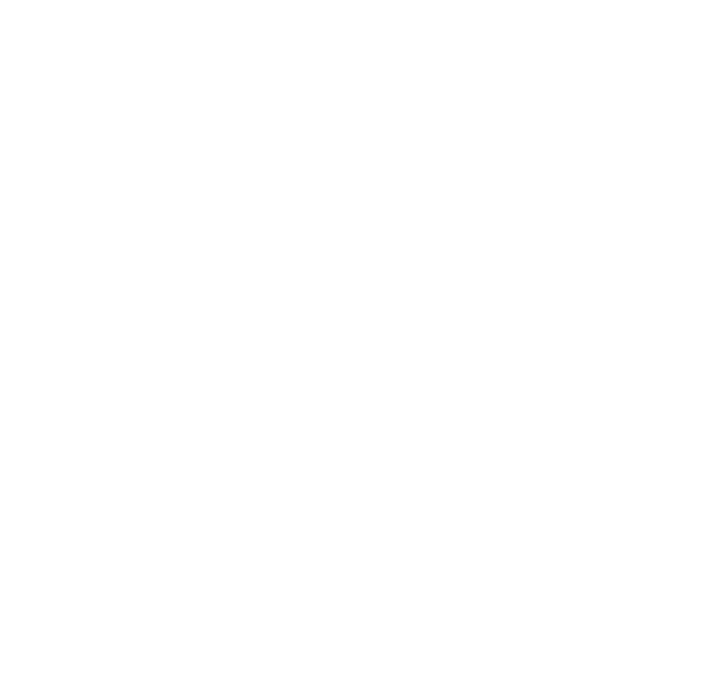
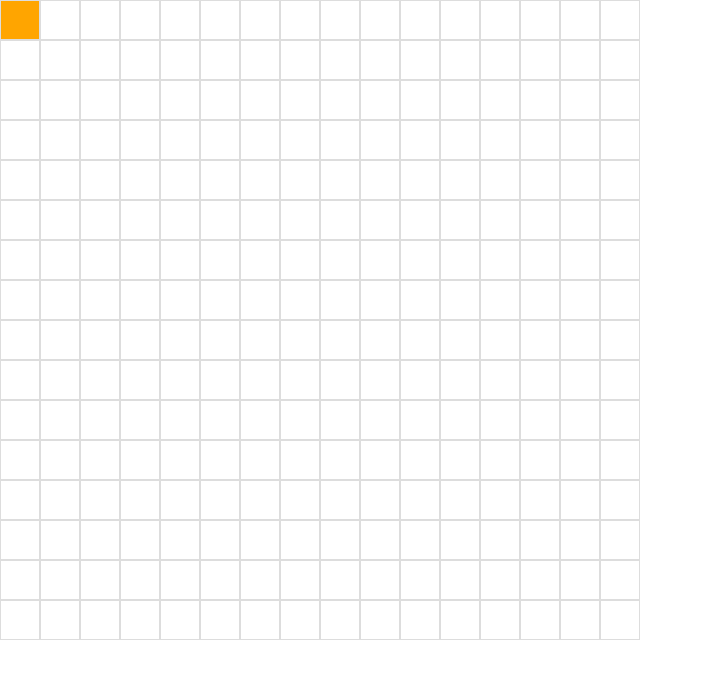
Before and after one commit to hoortex/Sketch, a plain HTML site: page index.html in a window 1280 px wide. Shown: the whole page, without its empty margins (0-703 px from the left). Drawn offline with Linux system fonts and the light colour scheme.

Commit message:
ADDED Entire Grid Effect, mouse hover = change of colour of square

```diff
--- a/index.html
+++ b/index.html
@@ -7,8 +7,8 @@
     <link rel="stylesheet" href="style.css">
 </head>
 <body>
+    <div id="container"></div>
 
-
-<script src="./scripts.js"></script>
+    <script src="./scripts.js"></script>
 </body>
 </html>
--- a/scripts.js
+++ b/scripts.js
@@ -0,0 +1,19 @@
+const cont = document.getElementById("container");
+
+for (let i = 0; i < 256; i++) {
+    const div = document.createElement('div');
+    div.classList.add(`square`);
+    cont.appendChild(div);
+}
+
+const squares = document.querySelectorAll(`.square`);
+
+squares.forEach(square => {
+    square.addEventListener('mouseenter', () => {
+        square.style.backgroundColor = "orange";
+    });
+
+    square.addEventListener('mouseleave', () => {
+        square.style.backgroundColor = "";
+    });
+});
--- a/style.css
+++ b/style.css
@@ -0,0 +1,19 @@
+* {
+    box-sizing: border-box; /* Zapewnia, że padding i border są wliczane w rozmiar */
+    margin: 0;
+    padding: 0;
+}
+
+#container {
+    display: flex;
+    flex-wrap: wrap;
+    width: 640px;
+    height: 640px;
+    border: 0px solid #000;
+}
+
+.square {
+    flex: 0 0 40px;
+    height: 40px;
+    border: 1px solid #ddd;
+}
```
